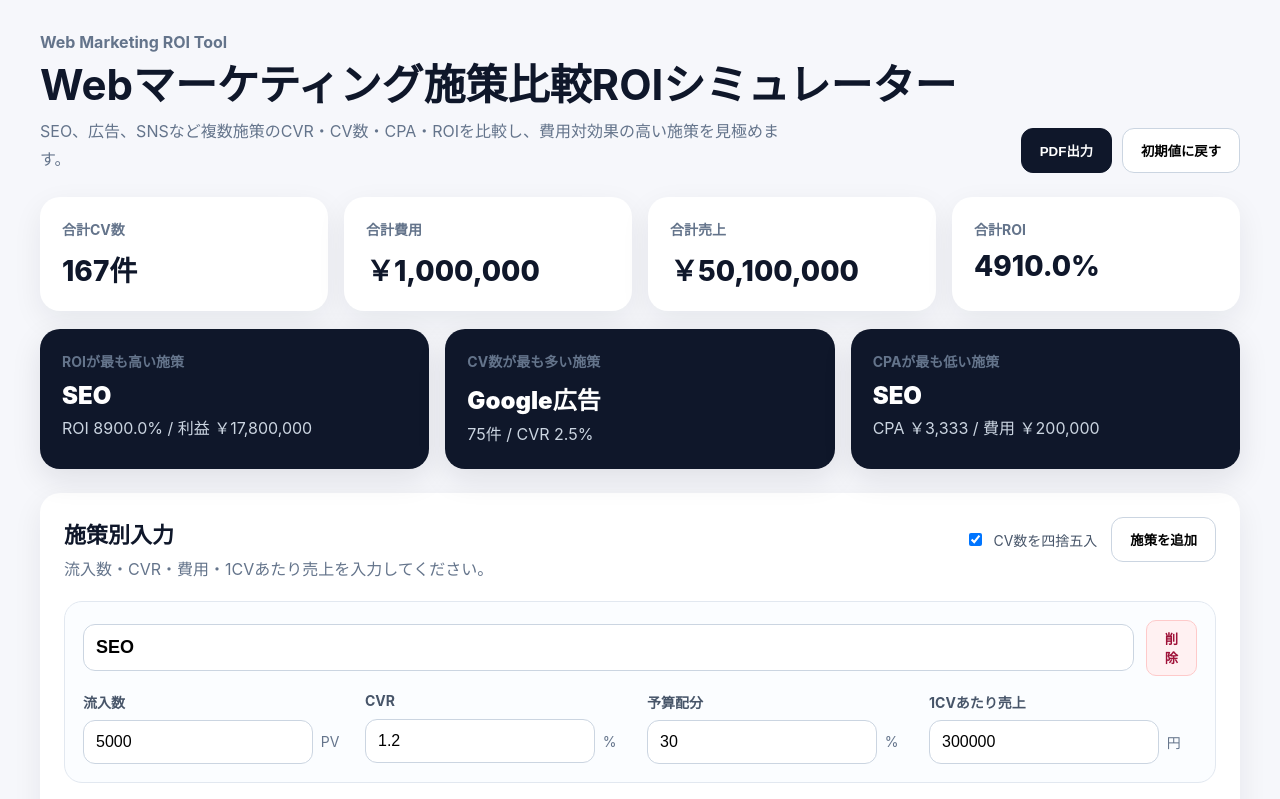
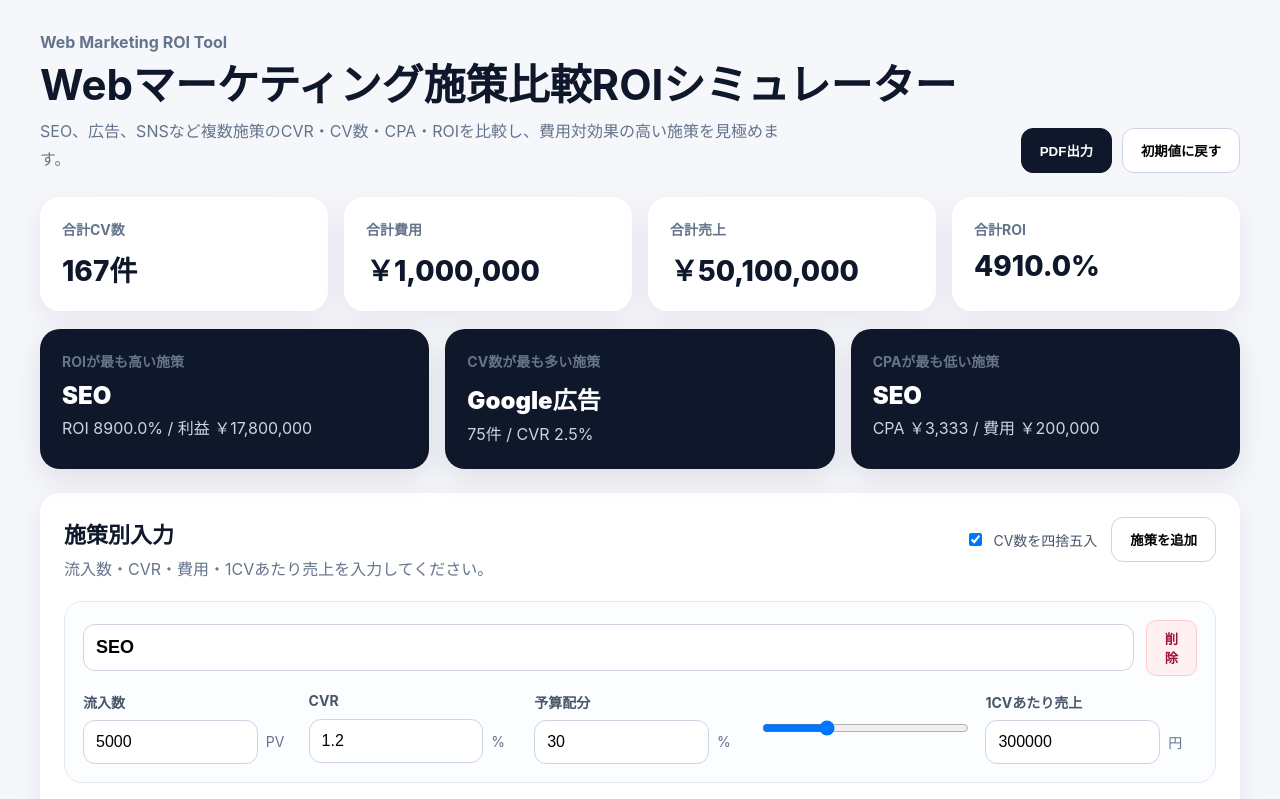
Before and after one commit to eiji21999/seo-roi-simulator, a React (Vite) app: page / in a window 1280 px wide. Shown: the top 799 px of the page. Built offline with nearby package versions, Linux system fonts and the light colour scheme.

Commit message:
Update MarketingComparisonSimulator.jsx

```diff
--- a/src/MarketingComparisonSimulator.jsx
+++ b/src/MarketingComparisonSimulator.jsx
@@ -248,9 +248,20 @@ export default function App() {
                 </div>
 
                 <div style={styles.fieldGrid}>
-                  <Field label="流入数" value={item.sessions} onChange={(value) => updateMeasure(item.id, "sessions", value)} suffix="PV" />
-                  <Field label="CVR" value={item.cvr} onChange={(value) => updateMeasure(item.id, "cvr", value)} suffix="%" />
-                <Field  label="予算配分"  value={item.budgetShare}  onChange={(value) =>    updateMeasure(item.id, "budgetShare", value)  }  suffix="%"/>                  <Field label="1CVあたり売上" value={item.revenuePerCv} onChange={(value) => updateMeasure(item.id, "revenuePerCv", value)} suffix="円" />
+                    <Field label="流入数" value={item.sessions} onChange={(value) => updateMeasure(item.id, "sessions", value)} suffix="PV" />
+                    <Field label="CVR" value={item.cvr} onChange={(value) => updateMeasure(item.id, "cvr", value)} suffix="%" />
+                    <Field label="予算配分" value={item.budgetShare}  onChange={(value) =>  updateMeasure(item.id, "budgetShare", value) } suffix="%" />
+                    <input
+  type="range"
+  min="0"
+  max="100"
+  value={item.budgetShare}
+  onChange={(e) =>
+    updateMeasure(item.id, "budgetShare", e.target.value)
+  }
+  style={styles.range}
+/>
+                    <Field label="1CVあたり売上" value={item.revenuePerCv} onChange={(value) => updateMeasure(item.id, "revenuePerCv", value)} suffix="円" />
                 </div>
               </div>
             ))}
```
